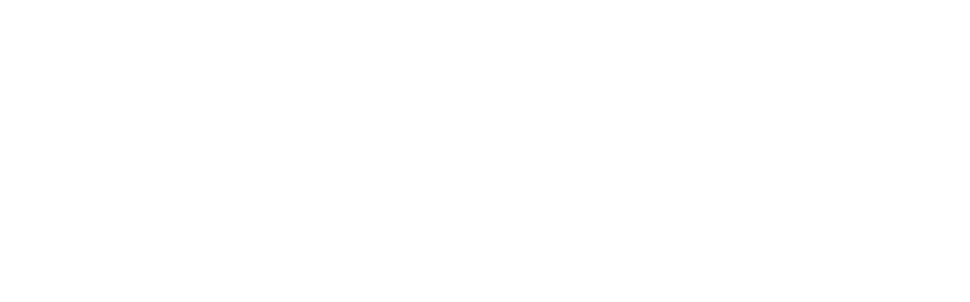
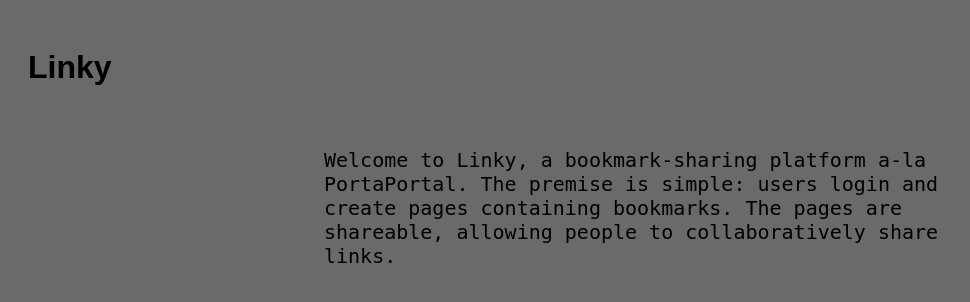
Before and after one commit to MorrisCode2112/cs343-project, a plain HTML site: page index.html in a window 1280 px wide. Shown: the whole page, without its empty margins (0-970 px from the left). Drawn offline with Linux system fonts and the light colour scheme.

Commit message:
11/02/2024: added stuff. things, too

```diff
--- a/index.html
+++ b/index.html
@@ -1,4 +1,27 @@
 <!DOCTYPE html>
 <html lang="en">
 
+<head>
+    <meta charset="UTF-8">
+    <meta name="viewport" content="width=device-width, initial-scale=1.0">
+    <link rel="stylesheet" href="style.css?v=1.3">
+    <title>Linky</title>
+</head>
+
+<body>
+    <div class="test-header">
+        <h1>Linky</h1>
+    </div>
+
+    <div class="row">
+        <div class="page-side">
+
+        </div>
+        <div class="page-center">
+            <p>Welcome to Linky, a bookmark-sharing platform a-la PortaPortal. The premise is simple: users login and create pages containing bookmarks. The pages are shareable, allowing people to collaboratively share links.</p>
+        </div>
+    </div>
+
+</body>
+
 </html>
--- /dev/null
+++ b/style.css
@@ -0,0 +1,23 @@
+body {
+  background-color: rgb(107, 105, 105);
+}
+
+.test-header {
+  padding: 20px !important;
+  font-family: "Fantasy", Papyrus, sans-serif !important;
+}
+
+.row {
+  display: flex;
+  /* Use Flexbox */
+}
+
+.page-side {
+  width: 25%
+}
+
+.page-center { /*Literaly just used on the welcome page*/
+  font-size: 20px;
+  font-family: "Monospace", Monaco, sans-serif;
+  width: 50%
+}
```
Also changed, not shown: bookmarks.html (added, +17 -0 lines), report.html (added, +11 -0 lines).
